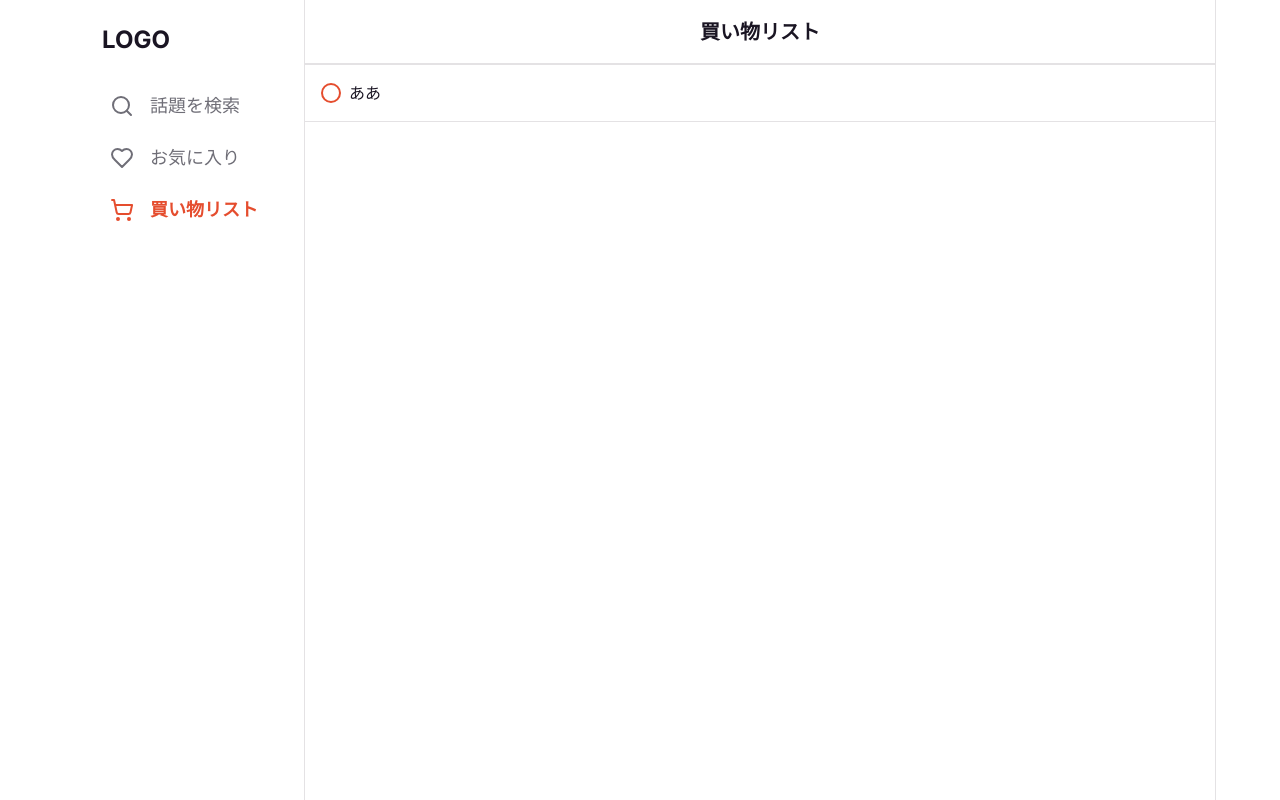
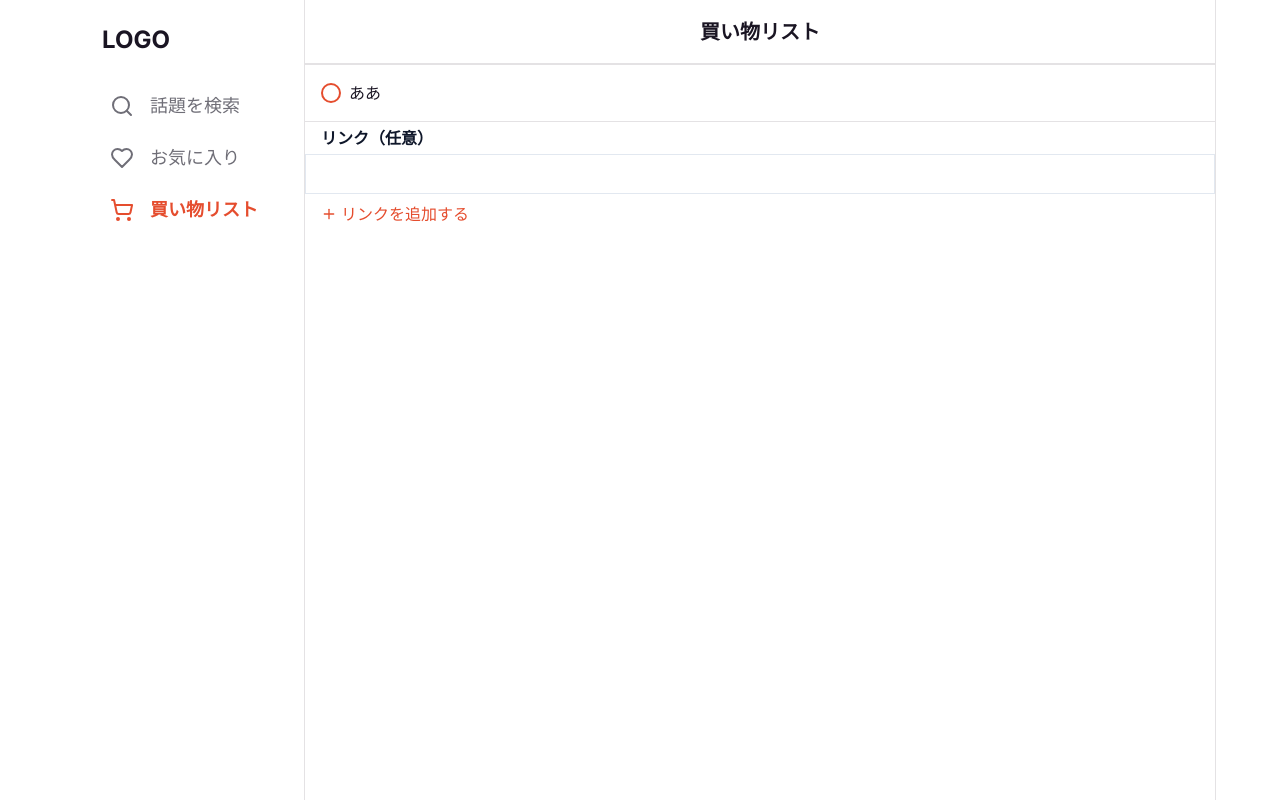
Before and after one commit to qin-team-recipe/12-recipe-app, a Next.js app: page /shopping in a window 1280 px wide. Built offline with nearby package versions, Linux system fonts and the light colour scheme.

Commit message:
:sparkles: リンクリストの作成
リンクリストの作成

```diff
--- a/src/app/shopping/page.tsx
+++ b/src/app/shopping/page.tsx
@@ -1,16 +1,15 @@
 import { useState } from "react";
 
 import TopBar from "@/src/components/layout/top-bar";
+import { LinkListItem } from "@/src/components/link-list";
 import { EditableChecklistItem } from "@/src/components/shopping-list";
-
-import { Checkbox } from "../../components/ui/checkbox";
-import { cn } from "../../lib/utils";
 
 const page = () => {
   return (
     <>
       <TopBar centerComponent={<div className="font-bold text-mauve12 md:text-xl">買い物リスト</div>} />
       <EditableChecklistItem text="ああ" />
+      <LinkListItem />
     </>
   );
 };
--- /dev/null
+++ b/src/components/link-list.tsx
@@ -0,0 +1,39 @@
+"use client";
+
+import { useState } from "react";
+
+import { Plus } from "lucide-react";
+
+import { cn } from "../lib/utils";
+import { Input } from "./ui/input";
+
+export const LinkListItem = () => {
+  const [, setUrl] = useState("");
+  const [inputCount, setInputCount] = useState(1);
+
+  const handleUrl = (e: React.ChangeEvent<HTMLInputElement>) => {
+    const input = e.target.value;
+    setUrl(input);
+  };
+
+  const increaseInput = () => {
+    setInputCount(inputCount + 1);
+  };
+
+  return (
+    <div className="">
+      <div className="text-md my-1 ml-4 font-bold">リンク（任意）</div>
+      {[...Array(inputCount)].map((_, index) => (
+        <Input
+          key={index + 1}
+          className={cn(`border-x-none rounded-none`, index >= 1 && "border-t-0")}
+          onChange={handleUrl}
+        />
+      ))}
+      <button className="ml-4 mt-2 flex items-center text-sm text-tomato9 md:text-base" onClick={increaseInput}>
+        <Plus className="h-4 w-4" />
+        <span className="ml-1">リンクを追加する</span>
+      </button>
+    </div>
+  );
+};
```
